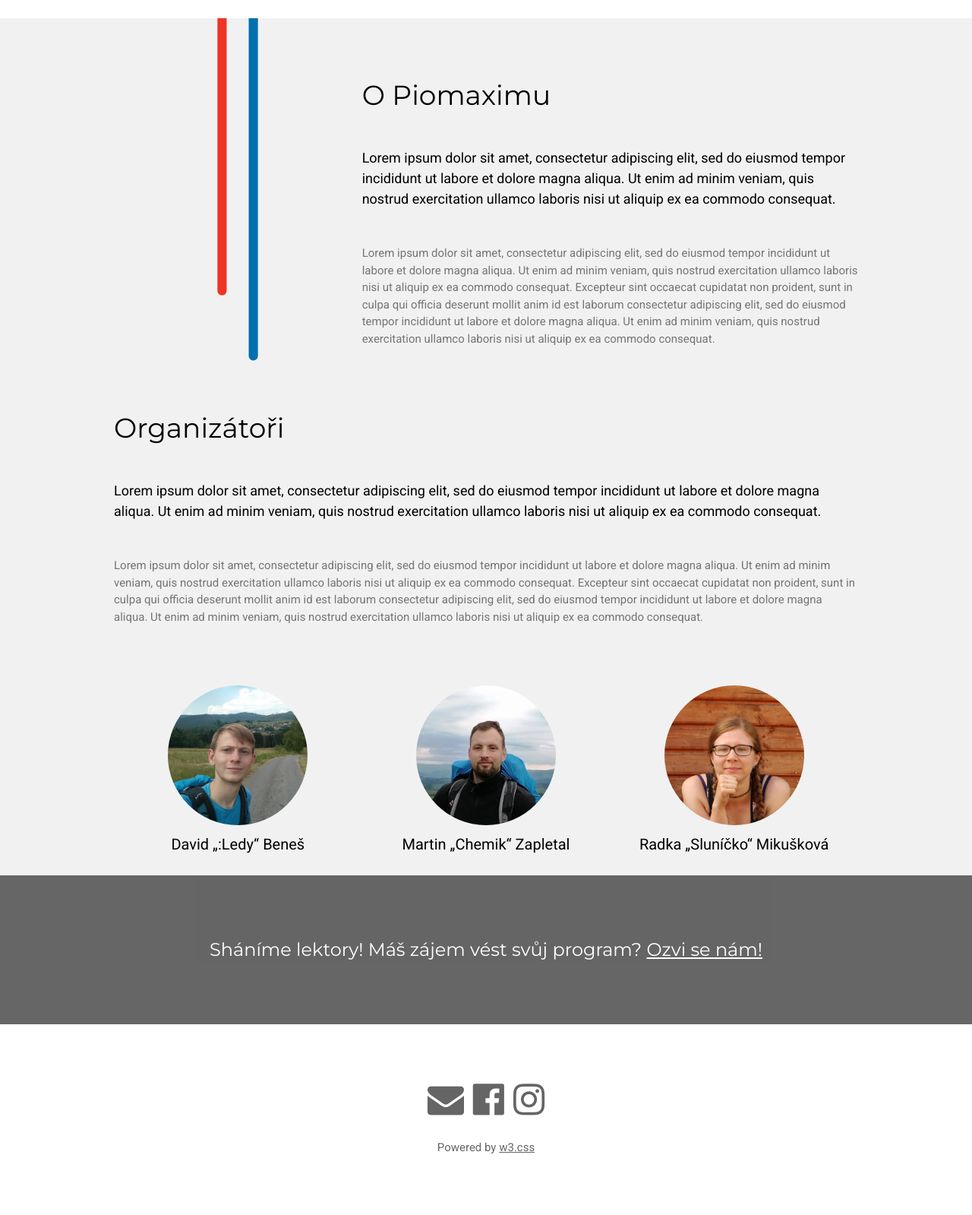
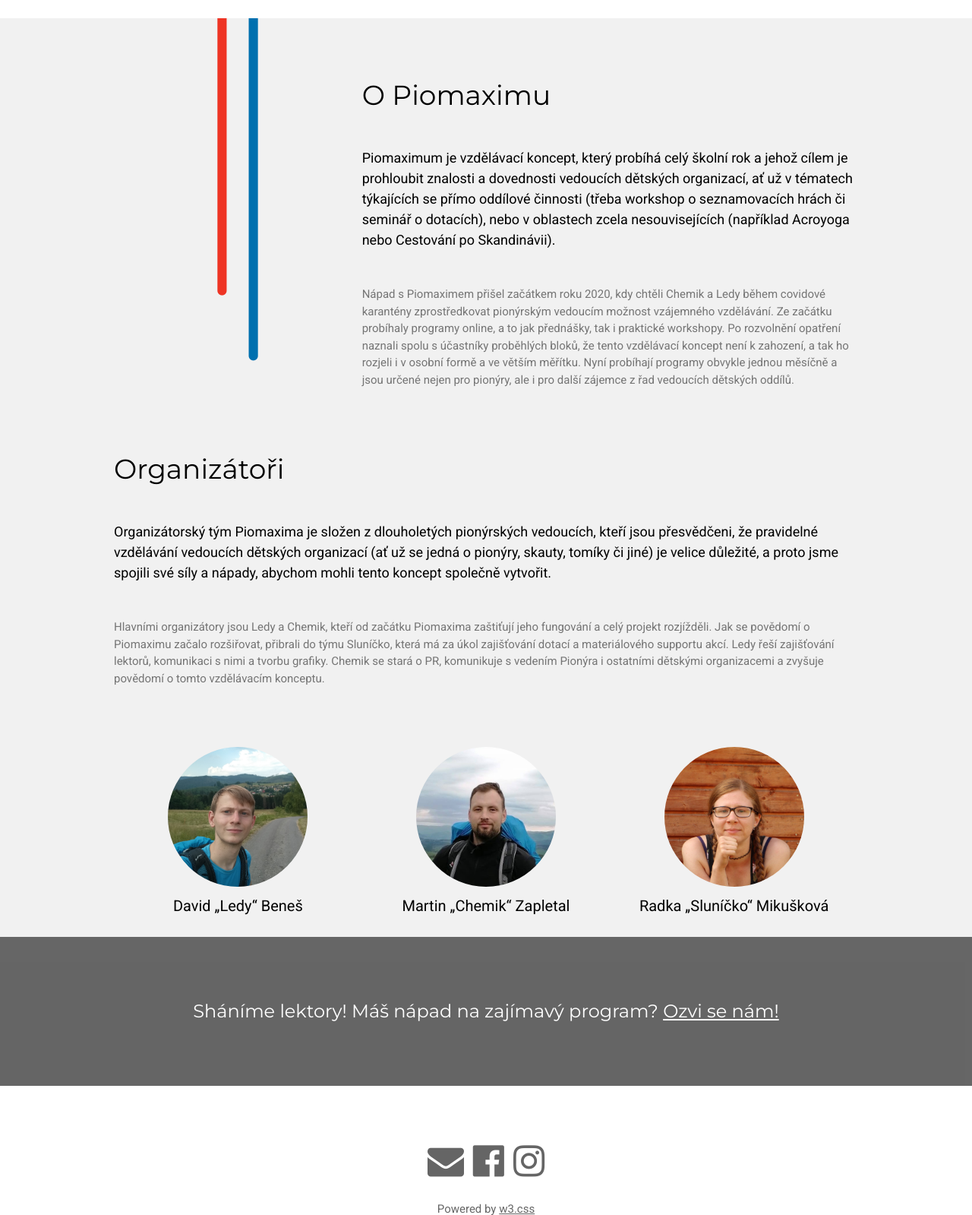
Before and after one commit to beny258/piomaximum, a PHP site: page / in a window 1280 px wide. Shown: the part 513-2112 px from the top of the page at 76% size. Before the commit the page ends 2032 px from the top, so only its background shows below. Run offline with PHP 8.4, Linux system fonts and the light colour scheme; data that the repository does not hold is empty; a stand-in replaces the project's code that opens the database connection.

Commit message:
Added content to 'about' section

```diff
--- a/index.php
+++ b/index.php
@@ -111,26 +111,45 @@ $pocet_programu = $result->num_rows;
 
     <div class="w3-twothird w3-padding-64">
       <h1>O Piomaximu</h1>
-      <h5 class="w3-padding-32">Lorem ipsum dolor sit amet, consectetur adipiscing elit, sed do eiusmod tempor incididunt ut labore et dolore magna aliqua. Ut enim ad minim veniam, quis nostrud exercitation ullamco laboris nisi ut aliquip ex ea commodo consequat.</h5>
+      <h5 class="w3-padding-32">Piomaximum je vzdělávací koncept, který probíhá
+        celý školní rok a jehož cílem je prohloubit znalosti a dovednosti vedoucích
+        dětských organizací, ať už v tématech týkajících se přímo oddílové
+        činnosti (třeba workshop o seznamovacích hrách či seminář o dotacích),
+        nebo v oblastech zcela nesouvisejících (například Acroyoga nebo Cestování
+        po Skandinávii).</h5>
 
-      <p class="w3-text-grey">Lorem ipsum dolor sit amet, consectetur adipiscing elit, sed do eiusmod tempor incididunt ut labore et dolore magna aliqua. Ut enim ad minim veniam, quis nostrud exercitation ullamco laboris nisi ut aliquip ex ea commodo consequat. Excepteur sint
-        occaecat cupidatat non proident, sunt in culpa qui officia deserunt mollit anim id est laborum consectetur adipiscing elit, sed do eiusmod tempor incididunt ut labore et dolore magna aliqua. Ut enim ad minim veniam, quis nostrud exercitation ullamco
-        laboris nisi ut aliquip ex ea commodo consequat.</p>
+      <p class="w3-text-grey">Nápad s Piomaximem přišel začátkem roku 2020, kdy
+        chtěli Chemik a Ledy během covidové karantény zprostředkovat pionýrským
+        vedoucím možnost vzájemného vzdělávání. Ze začátku probíhaly programy
+        online, a to jak přednášky, tak i praktické workshopy. Po rozvolnění
+        opatření naznali spolu s účastníky proběhlých bloků, že tento vzdělávací
+        koncept není k zahození, a tak ho rozjeli i v osobní formě a ve větším
+        měřítku. Nyní probíhají programy obvykle jednou měsíčně a jsou určené
+        nejen pro pionýry, ale i pro další zájemce z řad vedoucích dětských
+        oddílů.</p>
     </div>
 
     <div class="w3-padding-64">
       <h1>Organizátoři</h1>
-      <h5 class="w3-padding-32">Lorem ipsum dolor sit amet, consectetur adipiscing elit, sed do eiusmod tempor incididunt ut labore et dolore magna aliqua. Ut enim ad minim veniam, quis nostrud exercitation ullamco laboris nisi ut aliquip ex ea commodo consequat.</h5>
+      <h5 class="w3-padding-32">Organizátorský tým Piomaxima je složen
+        z dlouholetých pionýrských vedoucích, kteří jsou přesvědčeni, že
+        pravidelné vzdělávání vedoucích dětských organizací (ať už se jedná o
+        pionýry, skauty, tomíky či jiné) je velice důležité, a proto jsme spojili
+        své síly a nápady, abychom mohli tento koncept společně vytvořit.</h5>
 
-      <p class="w3-text-grey">Lorem ipsum dolor sit amet, consectetur adipiscing elit, sed do eiusmod tempor incididunt ut labore et dolore magna aliqua. Ut enim ad minim veniam, quis nostrud exercitation ullamco laboris nisi ut aliquip ex ea commodo consequat. Excepteur sint
-        occaecat cupidatat non proident, sunt in culpa qui officia deserunt mollit anim id est laborum consectetur adipiscing elit, sed do eiusmod tempor incididunt ut labore et dolore magna aliqua. Ut enim ad minim veniam, quis nostrud exercitation ullamco
-        laboris nisi ut aliquip ex ea commodo consequat.</p>
+      <p class="w3-text-grey">Hlavními organizátory jsou Ledy a Chemik, kteří
+        od začátku Piomaxima zaštiťují jeho fungování a celý projekt rozjížděli.
+        Jak se povědomí o Piomaximu začalo rozšiřovat, přibrali do týmu Sluníčko,
+        která má za úkol zajišťování dotací a materiálového supportu akcí.
+        Ledy řeší zajišťování lektorů, komunikaci s nimi a tvorbu grafiky.
+        Chemik se stará o PR, komunikuje s vedením Pionýra i ostatními dětskými
+        organizacemi a zvyšuje povědomí o tomto vzdělávacím konceptu.</p>
     </div>
 
     <div>
       <div class="w3-third w3-center w3-margin-bottom">
         <img class="w3-badge w3-transparent smallimg" src="img/ledy.jpg" alt="Organizátoři" />
-        <h4>David „:Ledy“ Beneš</h4>
+        <h4>David „Ledy“ Beneš</h4>
       </div>
       <div class="w3-third w3-center w3-margin-bottom">
         <img class="w3-badge w3-transparent smallimg" src="img/chemik.jpg" alt="Organizátoři" />
@@ -145,7 +164,7 @@ $pocet_programu = $result->num_rows;
 </div>
 
 <div id="contact" class="w3-container w3-black w3-center w3-opacity w3-padding-64">
-    <h1 class="w3-margin w3-xlarge">Sháníme lektory! Máš zájem vést svůj program? <a href="https://docs.google.com/forms/d/e/1FAIpQLSc0qoqgLFYXaPiJARWmDNMSZYFFIvH8Bu3zEe-0TD1QELENYA/viewform?usp=sf_link" target="_blank">Ozvi se nám!</a></h1>
+    <h1 class="w3-margin w3-xlarge">Sháníme lektory! Máš nápad na zajímavý program? <a href="https://docs.google.com/forms/d/e/1FAIpQLSc0qoqgLFYXaPiJARWmDNMSZYFFIvH8Bu3zEe-0TD1QELENYA/viewform?usp=sf_link" target="_blank">Ozvi se nám!</a></h1>
 </div>
 
 <!-- Footer -->
```
